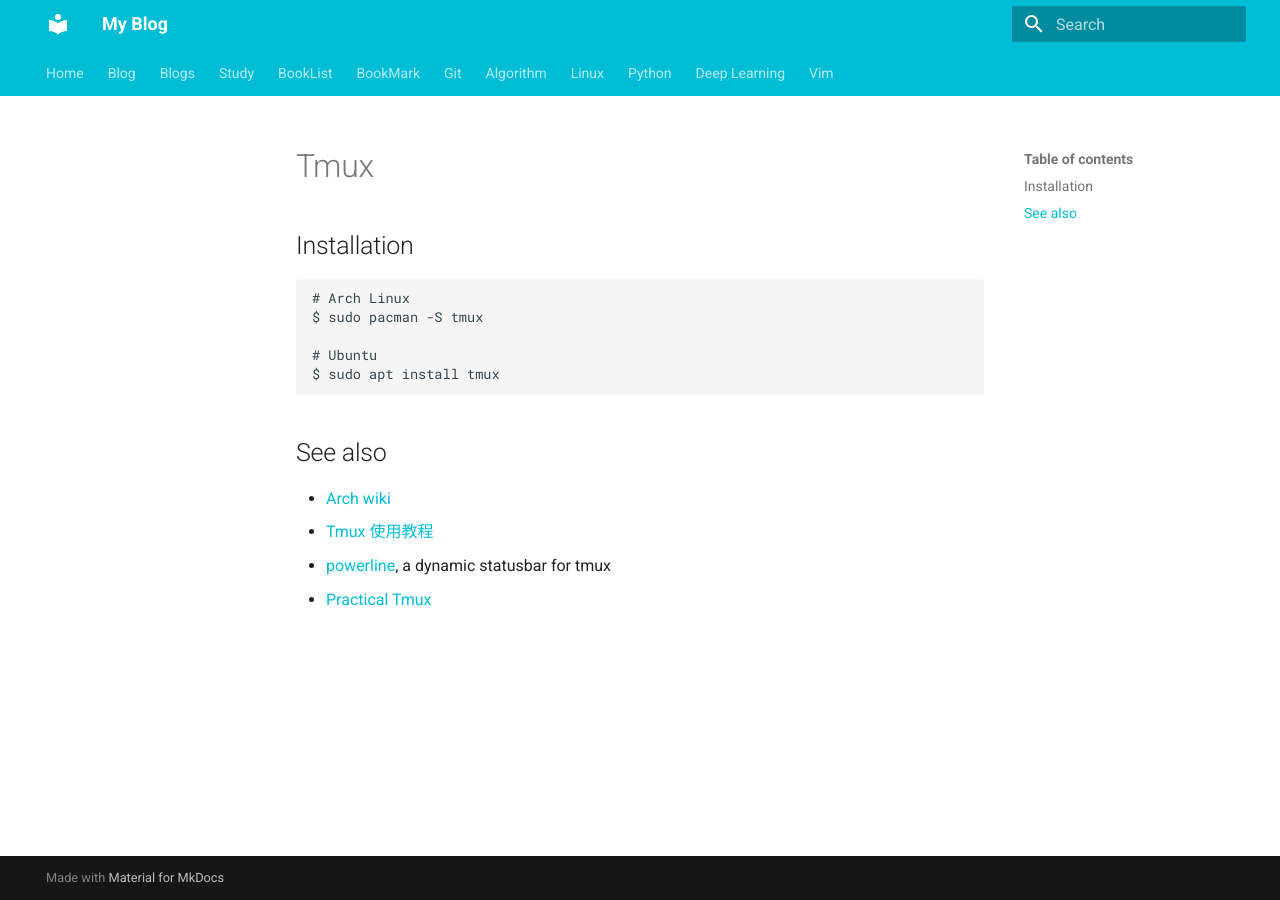
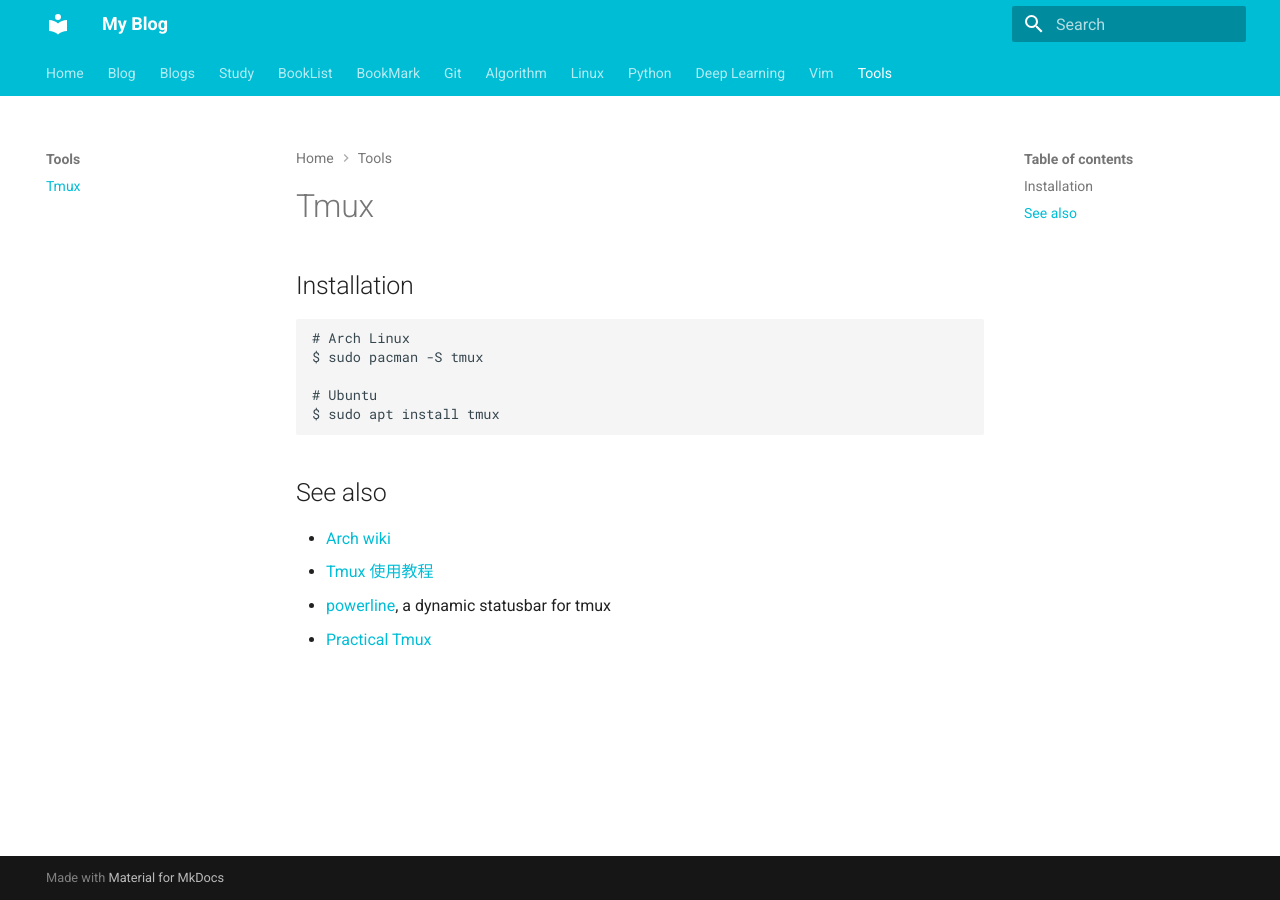
Before and after one commit to WGZ-W/wgz-w.github.io, an MkDocs documentation site: the page built from docs/Tools/tmux.md, in a window 1280 px wide. Built offline with MkDocs 1.6.1 and Material for MkDocs 9.7.7, drawn with Linux system fonts in a browser that asks for light colours.

Commit message:
Update mkdocs.yml

```diff
--- a/mkdocs.yml
+++ b/mkdocs.yml
@@ -89,7 +89,6 @@ nav:
       - Linux/Tools/neovim.md
       - Linux/Tools/ranger.md
       - Linux/Tools/tldr.md
-      - Linux/Tools/tumx.md
       - Linux/Tools/v2raya.md
       - Linux/Tools/vscode.md
 
@@ -112,3 +111,6 @@ nav:
     - Vim/editor.md
     - Vim/nvim.md
     - Vim/vim-basic.md
+
+  - Tools:
+    - Tools/tmux.md
```
